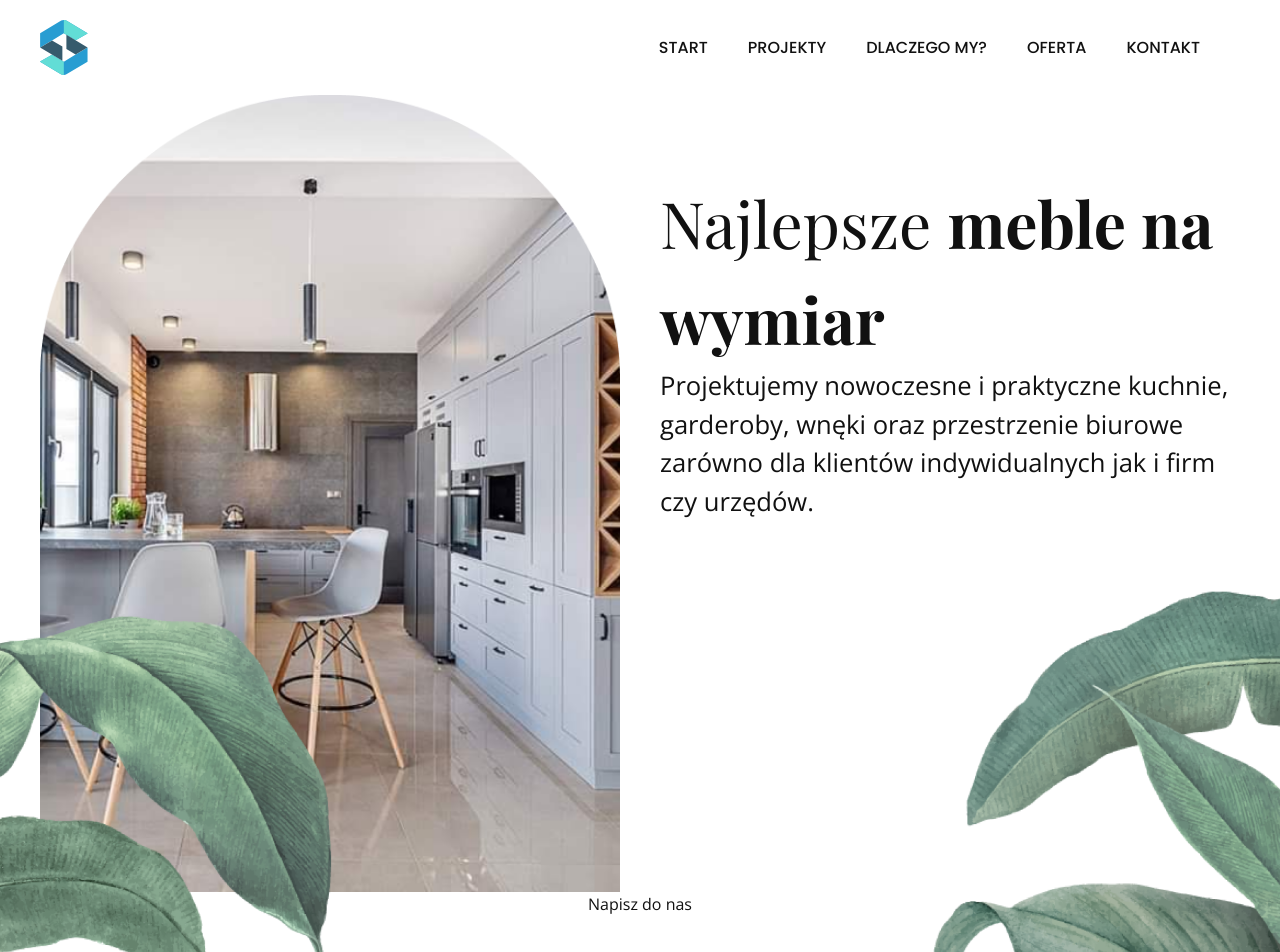
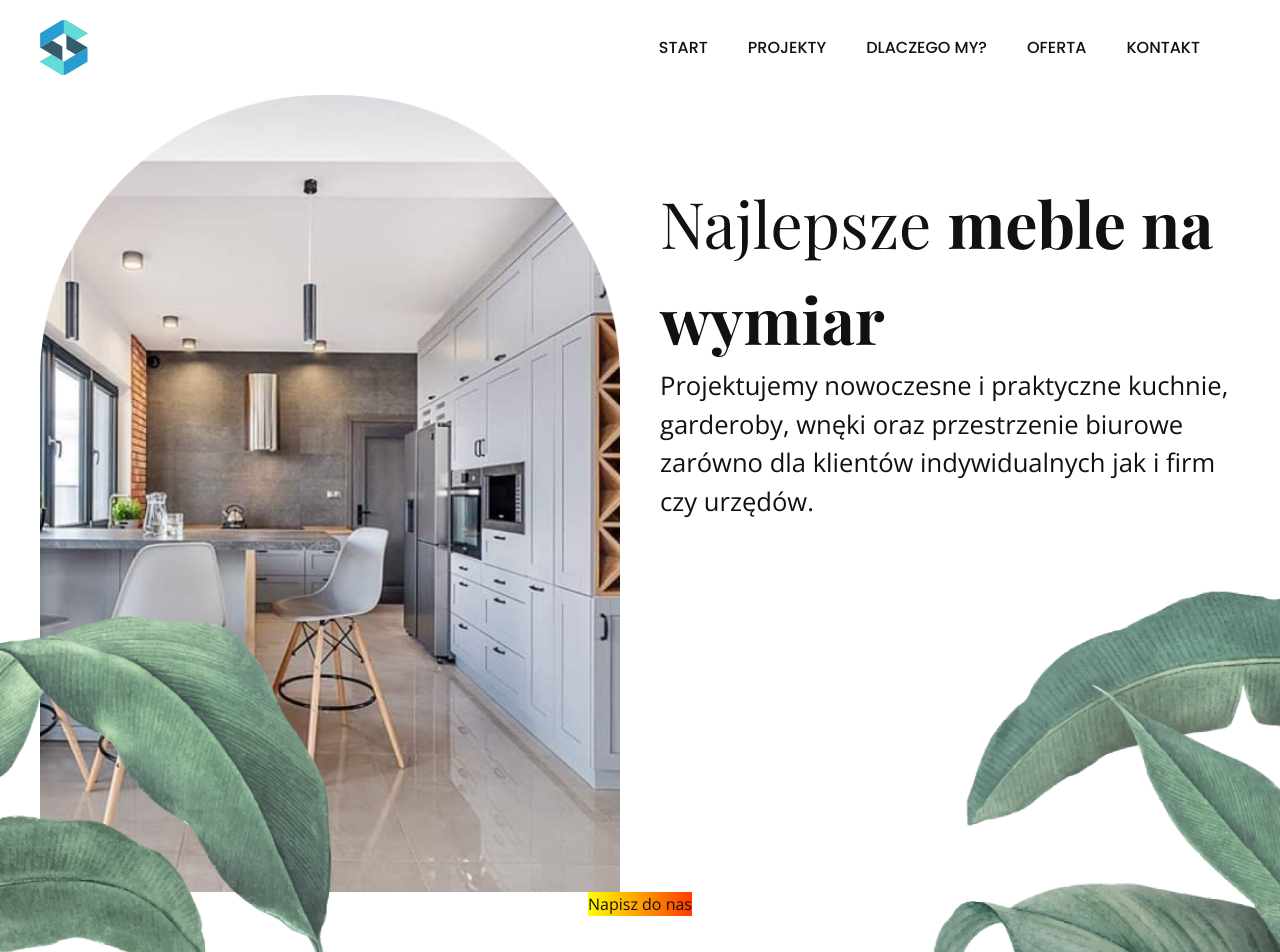
Before and after one commit to dencs08/aviorprojekt.pl, a React (Create React App) app: page / in a window 1280 px wide. Shown: the top 952 px of the page. Built offline with nearby package versions, Linux system fonts and the light colour scheme.

Commit message:
add: buttons scss

```diff
--- a/src/scss/app.scss
+++ b/src/scss/app.scss
@@ -4,6 +4,7 @@
 
 @import "./variables";
 @import "./typography";
+@import "./buttons";
 @import "./animations";
 
 @tailwind base;
--- /dev/null
+++ b/src/scss/buttons.scss
@@ -0,0 +1,44 @@
+@import "./variables";
+
+.btn {
+}
+
+.btn-primary {
+  /* ff 3.6+ */
+  background: -moz-linear-gradient(
+    90deg,
+    rgba(255, 255, 0, 1) 0%,
+    rgba(255, 59, 0, 1) 100%
+  );
+
+  /* safari 5.1+,chrome 10+ */
+  background: -webkit-linear-gradient(
+    90deg,
+    rgba(255, 255, 0, 1) 0%,
+    rgba(255, 59, 0, 1) 100%
+  );
+
+  /* opera 11.10+ */
+  background: -o-linear-gradient(
+    90deg,
+    rgba(255, 255, 0, 1) 0%,
+    rgba(255, 59, 0, 1) 100%
+  );
+
+  /* ie 6-9 */
+  filter: progid:DXImageTransform.Microsoft.gradient( startColorstr='#FF3B00', endColorstr='#FFFF00', GradientType=0 );
+
+  /* ie 10+ */
+  background: -ms-linear-gradient(
+    90deg,
+    rgba(255, 255, 0, 1) 0%,
+    rgba(255, 59, 0, 1) 100%
+  );
+
+  /* global 94%+ browsers support */
+  background: linear-gradient(
+    90deg,
+    rgba(255, 255, 0, 1) 0%,
+    rgba(255, 59, 0, 1) 100%
+  );
+}
```
